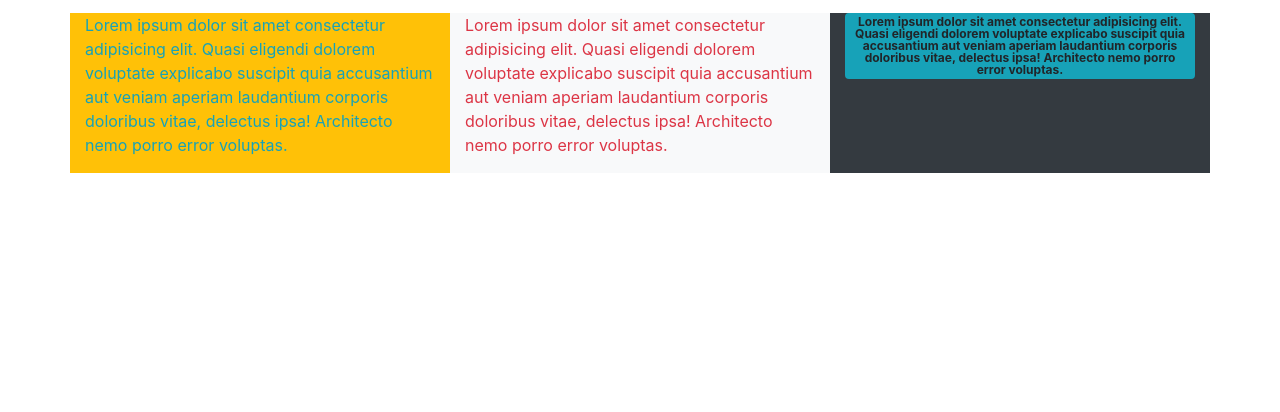
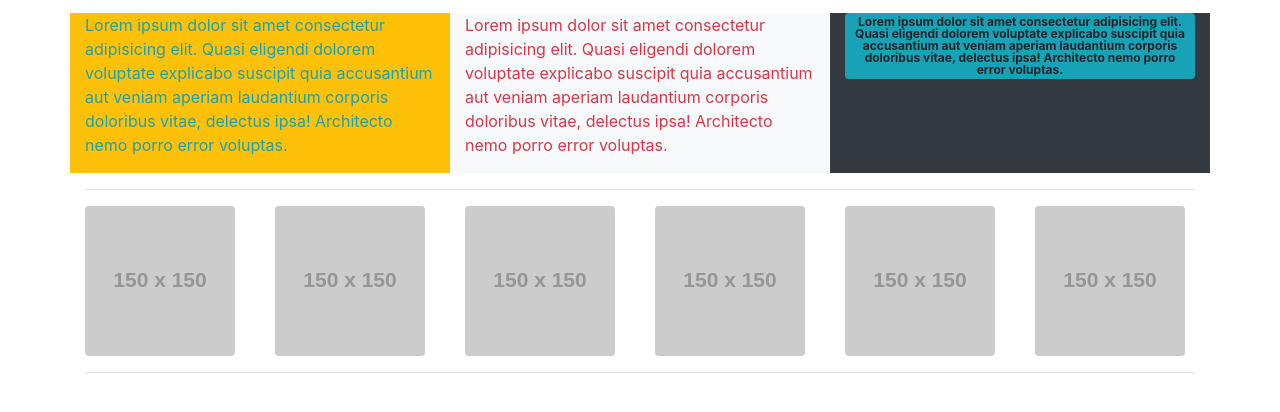
Before and after one commit to petreasil/smaplerep, a plain HTML site: page index.html in a window 1280 px wide. Shown: the part 102-514 px from the top of the page. Drawn offline with nearby package versions, Linux system fonts and the light colour scheme; placeholder pictures from the web are drawn by us.

Commit message:
adding images to page

```diff
--- a/index.html
+++ b/index.html
@@ -41,8 +41,53 @@
             Architecto nemo porro error voluptas.
           </p>
         </div>
+      </div>
+      <hr />
+      <div class="row">
+        <div class="col-sm-2">
+          <img
+            src="https://via.placeholder.com/150"
+            class="rounded float-left"
+            alt="..."
+          />
+        </div>
+        <div class="col-sm-2">
+          <img
+            src="https://via.placeholder.com/150"
+            class="rounded float-left"
+            alt="..."
+          />
+        </div>
+        <div class="col-sm-2">
+          <img
+            src="https://via.placeholder.com/150"
+            class="rounded float-left"
+            alt="..."
+          />
+        </div>
+        <div class="col-sm-2">
+          <img
+            src="https://via.placeholder.com/150"
+            class="rounded float-left"
+            alt="..."
+          />
+        </div>
+        <div class="col-sm-2">
+          <img
+            src="https://via.placeholder.com/150"
+            class="rounded float-left"
+            alt="..."
+          />
+        </div>
+        <div class="col-sm-2">
+          <img
+            src="https://via.placeholder.com/150"
+            class="rounded float-left"
+            alt="..."
+          />
         </div>
       </div>
+      <hr />
     </div>
 
     <script src="script.js"></script>
```
